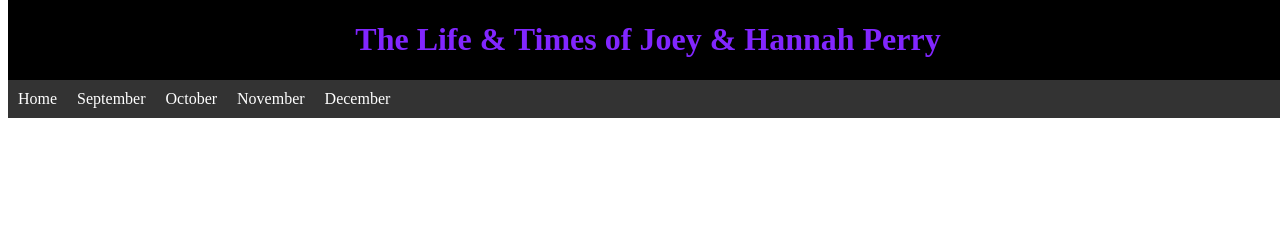
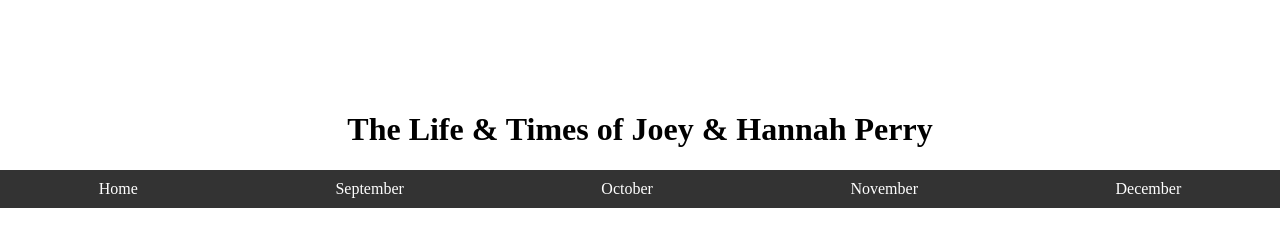
Before and after one commit to JoeyJr37/Updates, a plain HTML site: page October2019.html in a window 1280 px wide. Drawn offline with Linux system fonts and the light colour scheme; a web font is replaced by a local one.

Commit message:
Update Navigation.css
Updated Navigation.css with html5 semantics

```diff
--- a/Navigation.css
+++ b/Navigation.css
@@ -3,7 +3,15 @@ text-align: center;
 font-family: Chilanka;
 }
 
-#div3{
+
+html, body{
+width: 100%;
+height: 100%;
+padding: 0;
+margin: 0;
+}
+
+#nav-bar{
 background-color: black;
 color: #8226FF;
 position: fixed;
@@ -17,10 +25,8 @@ ul {
   padding: 0;
   overflow: hidden;
   background-color: #333;
-}
-
-li {
-float:left;
+display: flex;
+justify-content: space-around;
 }
 
 li a {
@@ -35,3 +41,7 @@ li a {
 li a:hover {
   background-color: #111;
 }
+
+body{
+padding-top: 90px;
+}
```
